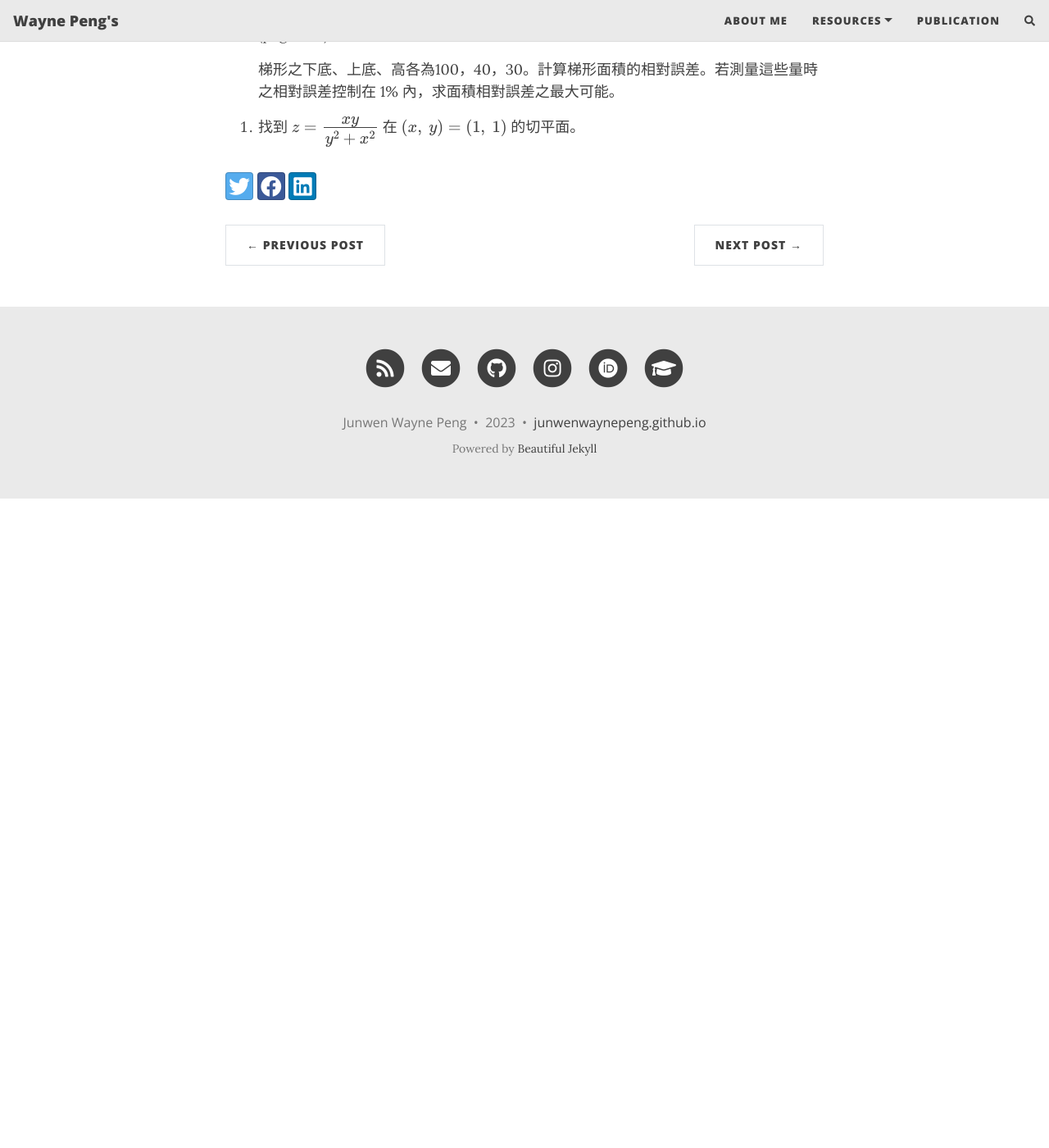
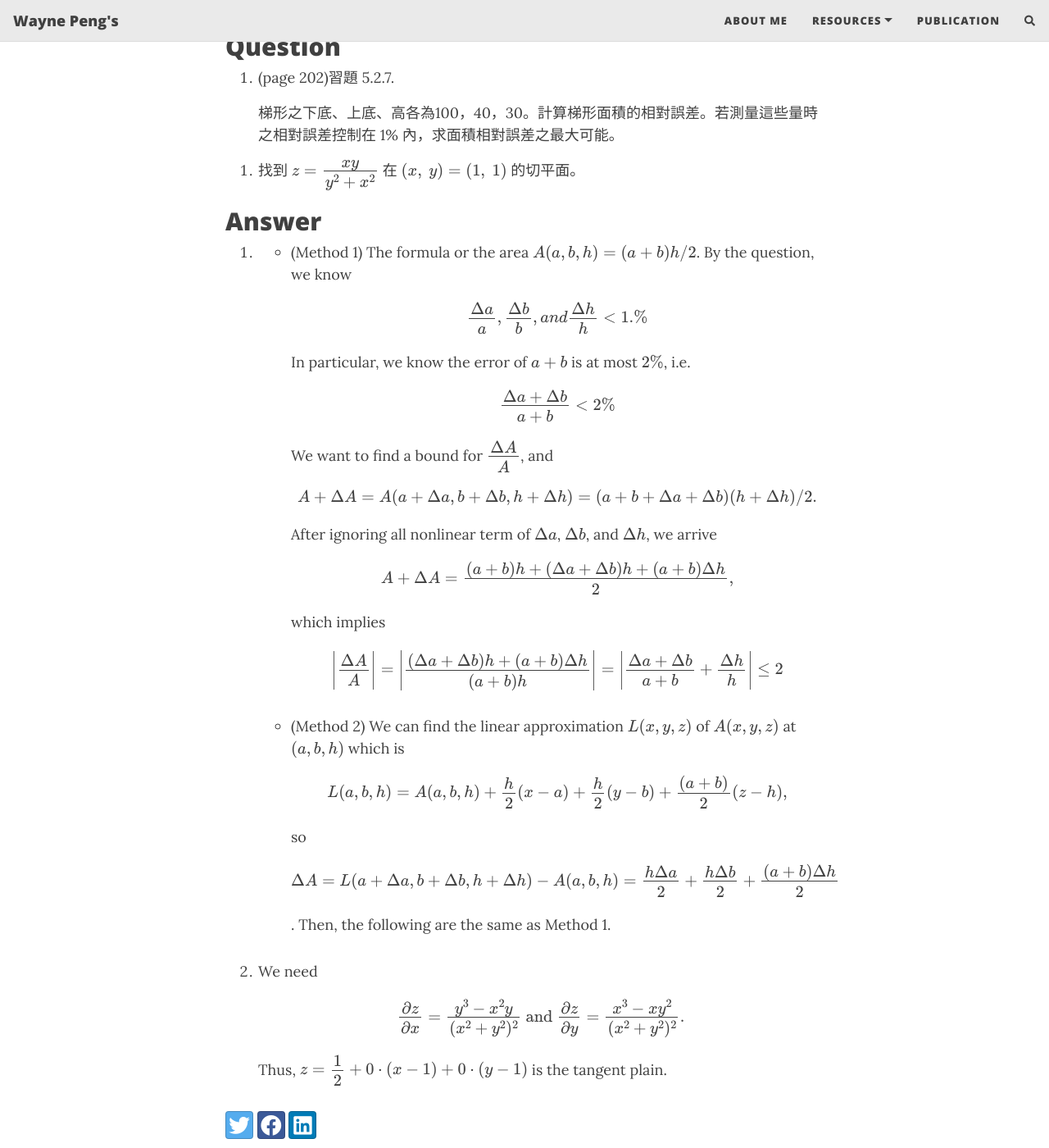
Before and after one commit to junwenwaynepeng/junwenwaynepeng.github.io, a Jekyll site: the page built from _posts/2023-03-02-Calculus-3-homework-1.md, in a window 1280 px wide and 1400 px high, scrolled down 270 px. Shown: the whole window at 82% size. Built offline with Jekyll 4.4.1, drawn with Linux system fonts in a browser that asks for light colours; nearby versions of some CDN libraries; formulas are drawn with MathJax 3; comment, search, counter and statistics services are not loaded; before the commit the page ends 900 px from its top, so only the background shows below that.

Commit message:
update answer

```diff
--- a/_posts/2023-03-02-Calculus-3-homework-1.md
+++ b/_posts/2023-03-02-Calculus-3-homework-1.md
@@ -1,4 +1,6 @@
 # Calculus 3 Homework 1
+
+## Question
 
 1. (page 202)習題 5.2.7.
 <ul>
@@ -6,3 +8,26 @@
 </ul>
 
 2. 找到 $z=\dfrac{xy}{y^2+x^2}$ 在 $(x,\ y)=(1,\ 1)$ 的切平面。
+
+## Answer
+1.
+	* (Method 1) The formula or the area $A(a,b,h)=(a+b)h/2$. By the question, we know
+	\[\dfrac{\Delta a}{a}, \dfrac{\Delta b}{b}, and \dfrac{\Delta h}{h}< 1.\%\]
+	In particular, we know the error of $a+b$ is at most $2\%$, i.e.
+	\[\dfrac{\Delta a+\Delta b}{a+b}<2\%\]
+	We want to find a bound for $\dfrac{\Delta A}{A}$, and
+	\[A+\Delta A = A(a+\Delta a, b+\Delta b, h+\Delta h) = (a+b+\Delta a+\Delta b)(h+\Delta h)/2.\]
+	After ignoring all nonlinear term of $\Delta a$, $\Delta b$, and $\Delta h$, we arrive
+	\[A+\Delta A = \dfrac{(a+b)h+(\Delta a+\Delta b)h + (a+b)\Delta h}{2},\]
+	which implies
+	\[\left|\dfrac{\Delta A}{A}\right| = \left |\dfrac{(\Delta a +\Delta b) h + (a+b)\Delta h}{(a+b)h}\right| = \left|\dfrac{\Delta a+\Delta b}{a+b}+\dfrac{\Delta h}{h}\right|\leq 2% + 1%\]
+
+	* (Method 2) We can find the linear approximation $L(x,y,z)$ of $A(x,y,z)$ at $(a,b,h)$ which is
+	\[L(a,b,h) = A(a,b,h)+\dfrac{h}{2}(x-a)+\dfrac{h}{2}(y-b)+\dfrac{(a+b)}{2}(z-h),\]
+	so
+	\[\Delta A = L(a+\Delta a,b+\Delta b,h+\Delta h)-A(a,b,h) = \dfrac{h\Delta a}{2}+\dfrac{h\Delta b}{2} +\dfrac{(a+b)\Delta h}{2}\].
+	Then, the following are the same as Method 1.
+
+2. We need
+	\[\dfrac{\partial z}{\partial x} = \dfrac{y^3-x^2y}{(x^2+y^2)^2}\ \text{and}\ \dfrac{\partial z}{\partial y} = \dfrac{x^3-xy^2}{(x^2+y^2)^2}.\]
+Thus, $z = \dfrac{1}{2} + 0 \cdot (x-1) + 0\cdot (y-1)$ is the tangent plain.
```
Also changed, not shown: _posts/2023-03-06-Calculus-3-worksheet-1.md (+15 -4 lines), aboutme.md (+1 -1 lines).
